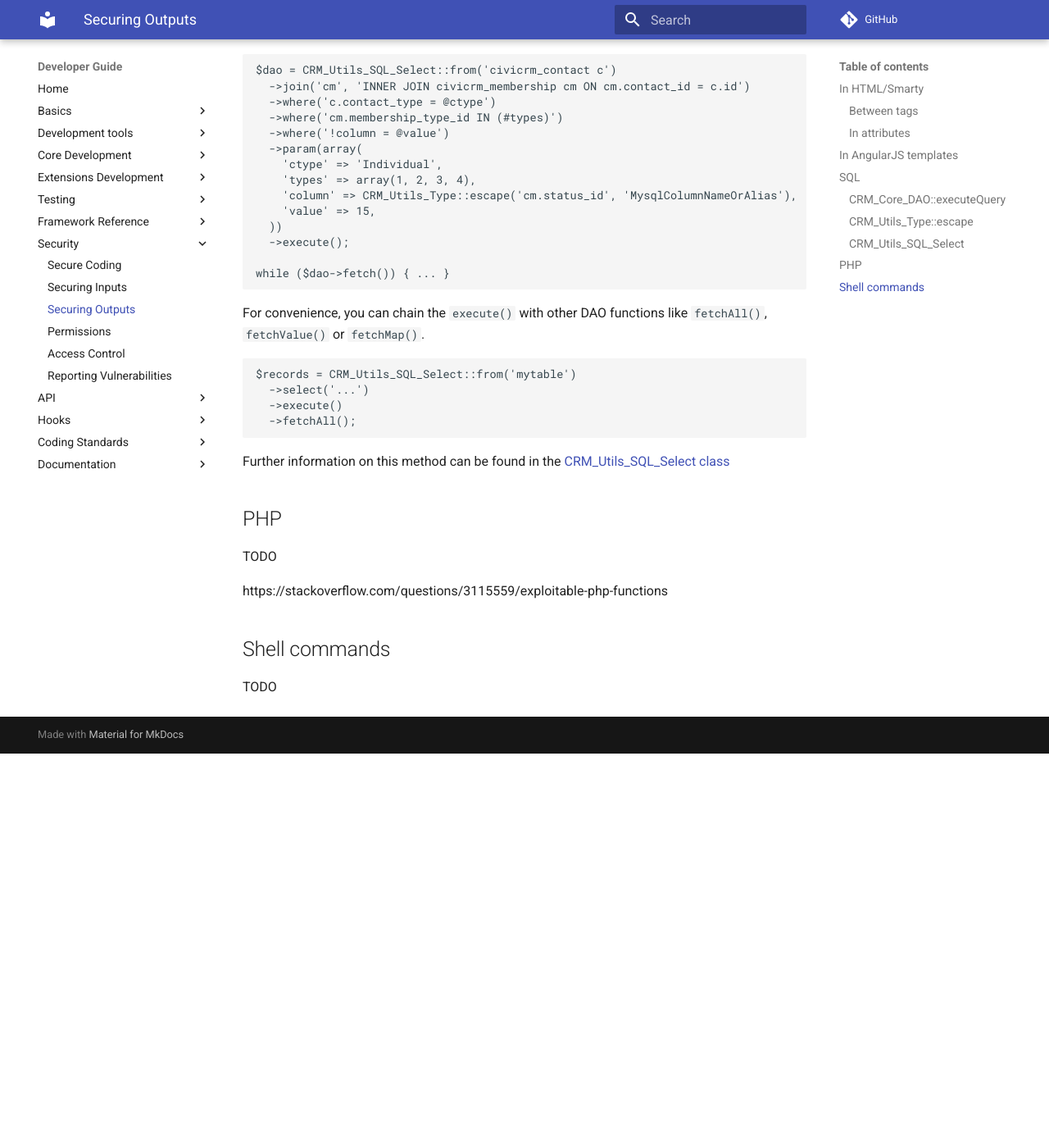
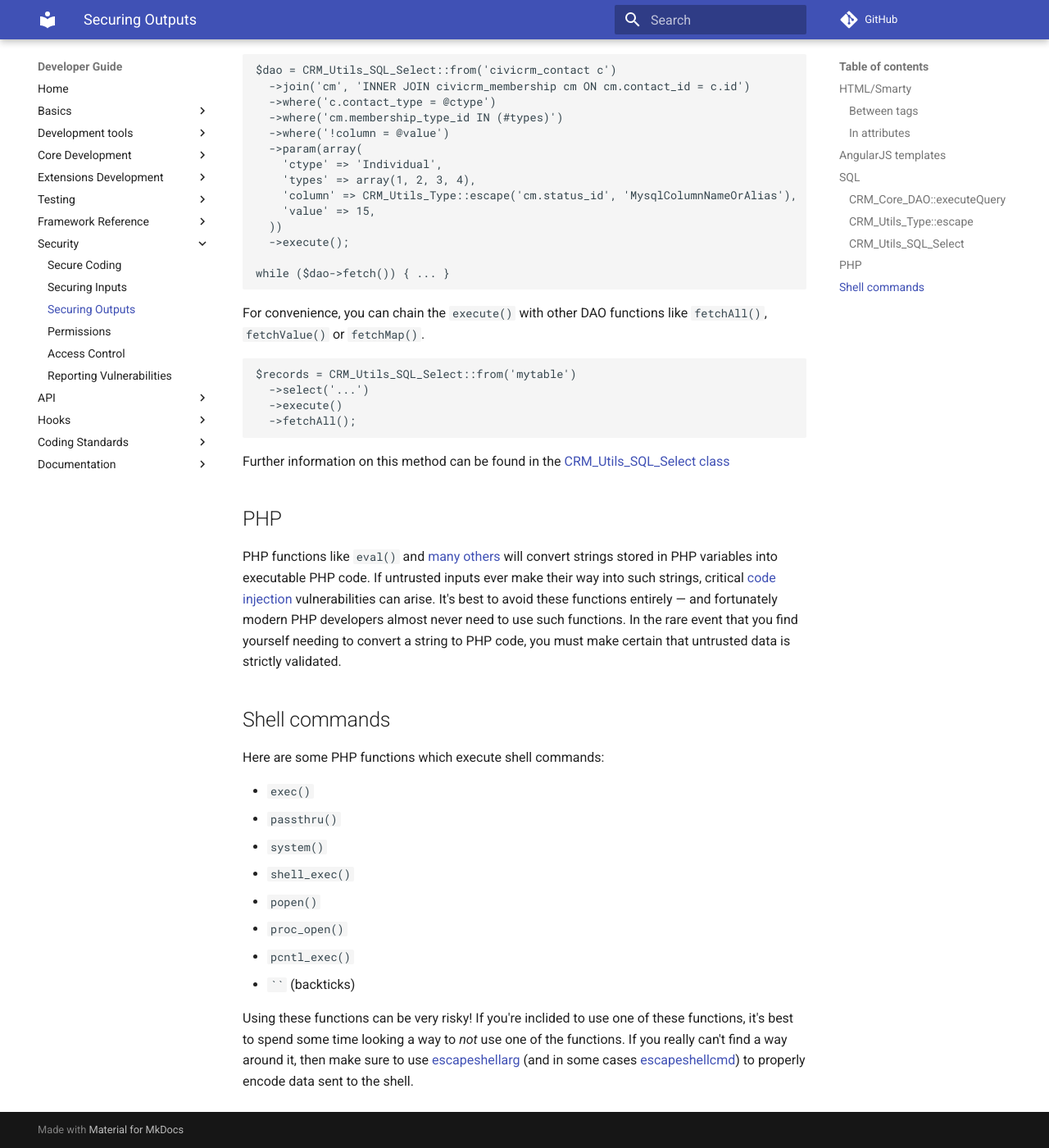
Before and after one commit to civicrm/civicrm-dev-docs, an MkDocs documentation site: the page built from docs/security/outputs.md, in a window 1280 px wide and 1400 px high, scrolled down 2769 px. Shown: the whole window at 82% size. Built offline with MkDocs 1.6.1 and Material for MkDocs 9.7.7, drawn with Linux system fonts in a browser that asks for light colours; comment, search, counter and statistics services are not loaded; old or Windows-style settings are respelled for this version of MkDocs; before the commit the page ends 3688 px from its top, so only the background shows below that; some of the changed text lies outside the part shown.

Commit message:
Security - Add content for PHP and shell outputs

````diff
--- a/docs/security/outputs.md
+++ b/docs/security/outputs.md
@@ -140,11 +140,20 @@
 
 ## PHP
 
-TODO
-
-https://stackoverflow.com/questions/3115559/exploitable-php-functions
+PHP functions like `eval()` and [many others](https://stackoverflow.com/questions/3115559/exploitable-php-functions/3697776#3697776) will convert strings stored in PHP variables into executable PHP code. If untrusted inputs ever make their way into such strings, critical [code injection](https://www.owasp.org/index.php/Code_Injection) vulnerabilities can arise. It's best to avoid these functions entirely &mdash; and fortunately modern PHP developers almost never need to use such functions. In the rare event that you find yourself needing to convert a string to PHP code, you must make certain that untrusted data is strictly validated.
 
 
 ## Shell commands {:#shell}
 
-TODO
+Here are some PHP functions which execute shell commands:
+
+* `exec()`
+* `passthru()`
+* `system()`
+* `shell_exec()`
+* `popen()`
+* `proc_open()`
+* `pcntl_exec()`
+* ``` `` ``` (backticks)
+
+Using these functions can be very risky! If you're inclided to use one of these functions, it's best to spend some time looking a way to *not* use one of the functions. If you really can't find a way around it, then make sure to use [escapeshellarg](http://php.net/manual/en/function.escapeshellarg.php) (and in some cases [escapeshellcmd](http://php.net/manual/en/function.escapeshellcmd.php)) to properly encode data sent to the shell.
````
Also changed, not shown: other parts of docs/security/outputs.md (+2 -2 lines).
